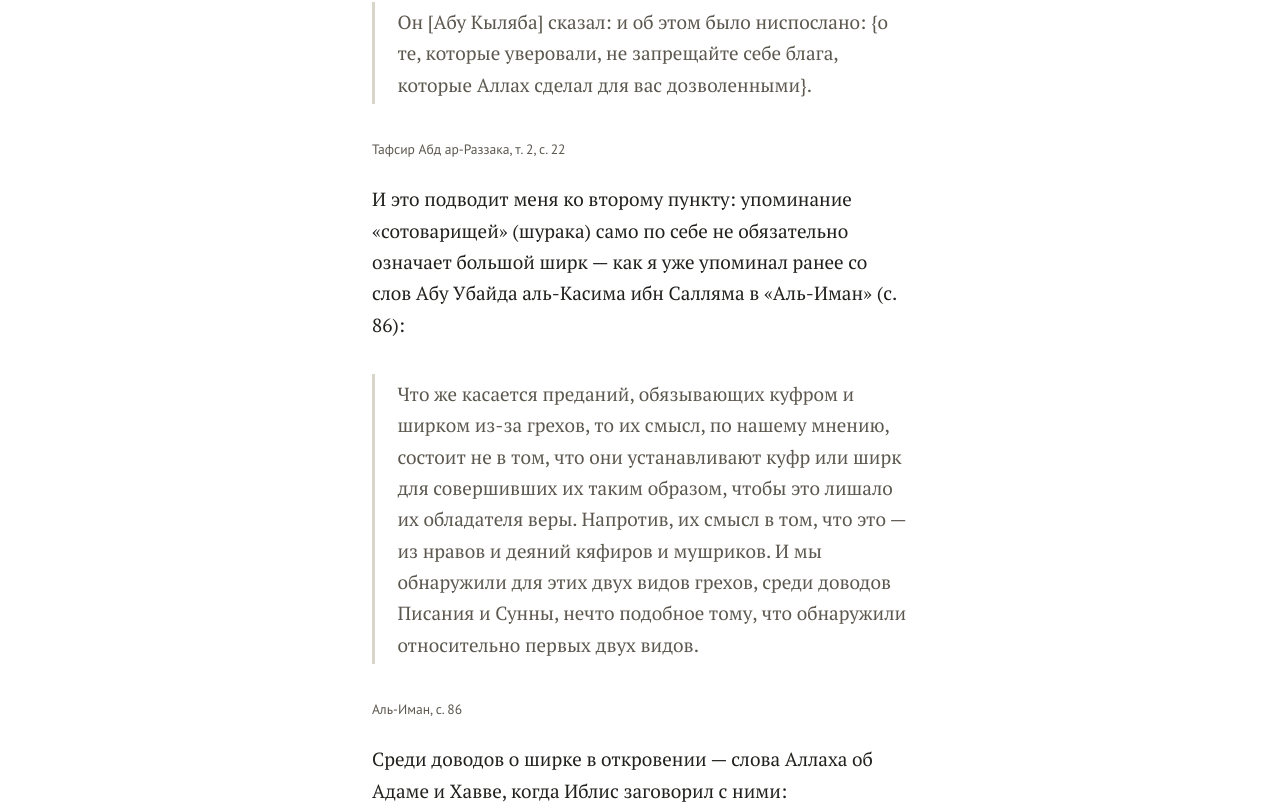
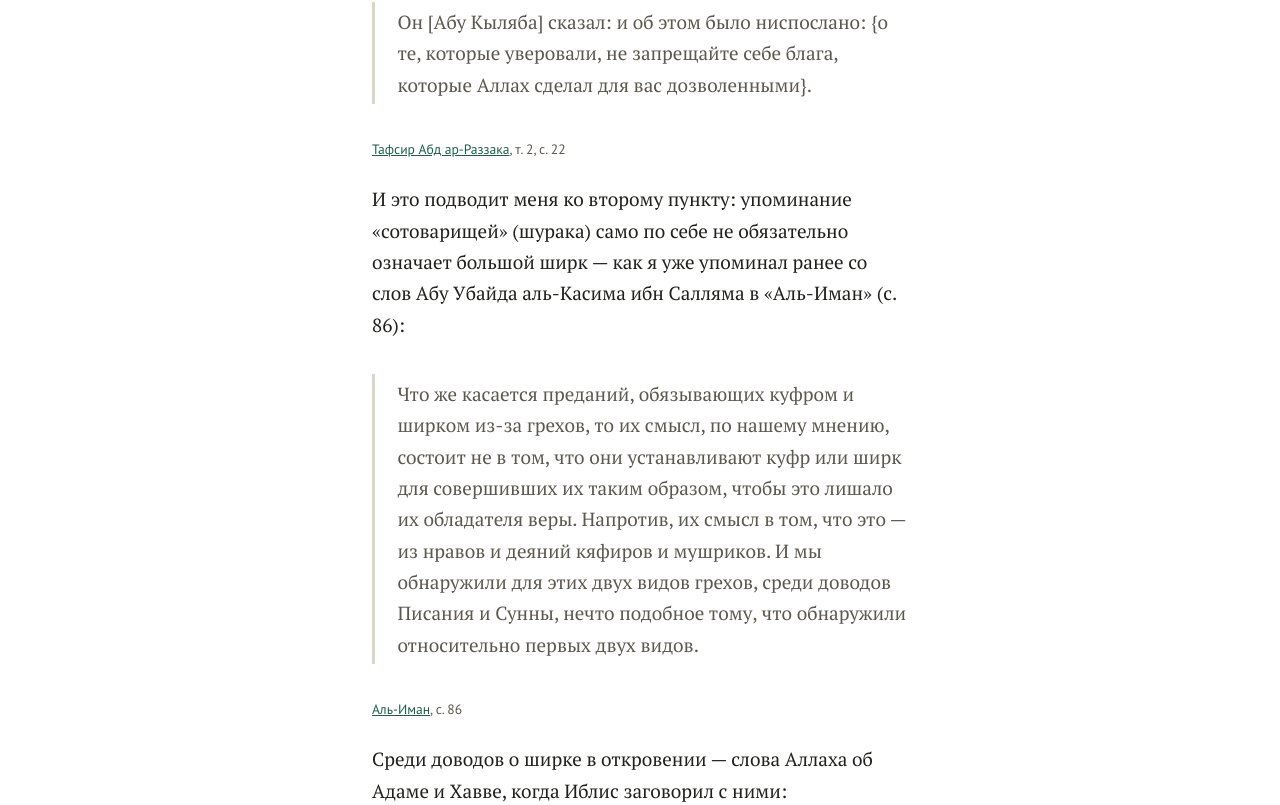
Before and after one commit to balqani/tahakum, a Jekyll site: the page built from chast-02.md, in a window 1280 px wide and 1400 px high, scrolled down 89281 px. Shown: the part 120-925 px from the top of the window. Built offline with Jekyll 4.4.1, drawn with Linux system fonts in a browser that asks for light colours.

Commit message:
Fix references and add source links in chast-02.md
Updated references in chast-02.md to include links for sources.

```diff
--- a/chast-02.md
+++ b/chast-02.md
@@ -1569,7 +1569,7 @@ next_title: "К третьей части"
 
 > Похоже — и Аллах знает лучше, — что слова Его: {не запрещайте себе блага, которые Аллах сделал для вас дозволенными} относятся к тому, кто делает дозволенное запретным для себя словом или намерением отказаться от него, подобно сказавшему: «Я не женюсь на женщинах и не ем мяса». А это и есть новоизобретённое монашество, ведь монах не женится и не закалывает [скот].
 
-<span class="source">[Маджму аль-фатава](https://shamela.ws/book/7289/13232), т. 14, с. 449</span>
+<span class="source">[Маджму аль-фатава](https://shamela.ws/book/7289/7512), т. 14, с. 449</span>
 
 И как упомянул Абд ар-Раззак в своём «Тафсире» (т. 2, с. 22):
 
@@ -1580,13 +1580,13 @@ next_title: "К третьей части"
 
 > Он [Абу Кыляба] сказал: и об этом было ниспослано: {о те, которые уверовали, не запрещайте себе блага, которые Аллах сделал для вас дозволенными}.
 
-<span class="source">Тафсир Абд ар-Раззака, т. 2, с. 22</span>
+<span class="source">[Тафсир Абд ар-Раззака](https://shamela.ws/book/21791/711), т. 2, с. 22</span>
 
 И это подводит меня ко второму пункту: упоминание «сотоварищей» (шурака) само по себе не обязательно означает большой ширк — как я уже упоминал ранее со слов Абу Убайда аль-Касима ибн Салляма в «Аль-Иман» (с. 86):
 
 > Что же касается преданий, обязывающих куфром и ширком из-за грехов, то их смысл, по нашему мнению, состоит не в том, что они устанавливают куфр или ширк для совершивших их таким образом, чтобы это лишало их обладателя веры. Напротив, их смысл в том, что это — из нравов и деяний кяфиров и мушриков. И мы обнаружили для этих двух видов грехов, среди доводов Писания и Сунны, нечто подобное тому, что обнаружили относительно первых двух видов.
 
-<span class="source">Аль-Иман, с. 86</span>
+<span class="source">[Аль-Иман](https://shamela.ws/book/11316/84), с. 86</span>
 
 Среди доводов о ширке в откровении — слова Аллаха об Адаме и Хавве, когда Иблис заговорил с ними:
 
```
